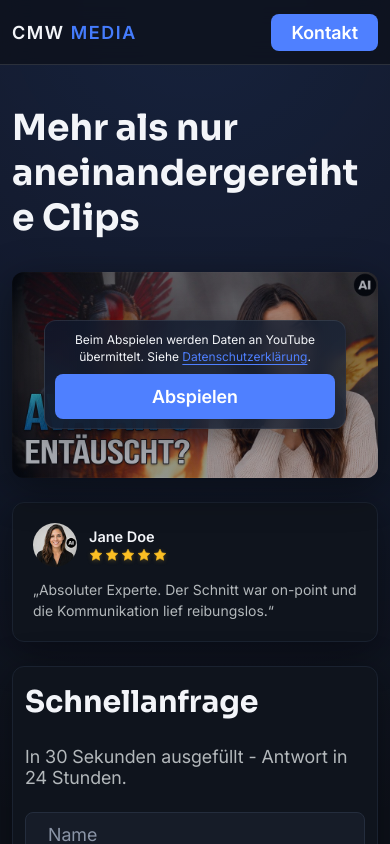
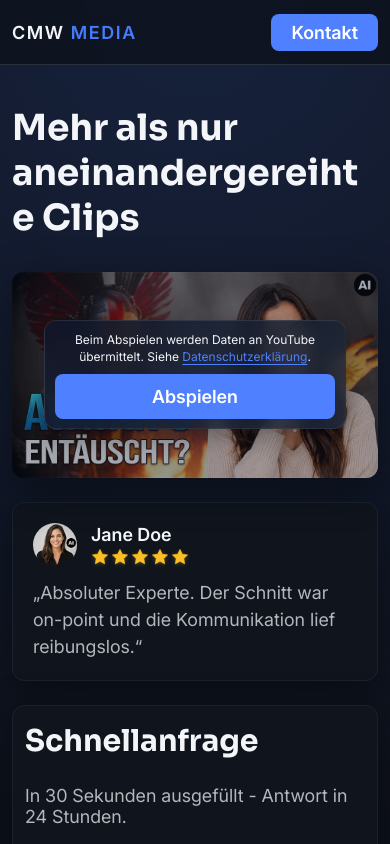
Before and after one commit to 43and18zeroes/video-portfolio, an Angular app: page / in a window 390 px wide. Shown: the top 844 px of the page. Built offline with nearby package versions, Linux system fonts and the light colour scheme.

Commit message:
hero testimonial responsive

```diff
--- a/src/app/components/testimonial/testimonial.scss
+++ b/src/app/components/testimonial/testimonial.scss
@@ -7,6 +7,7 @@ testimonial.scss
 :host {
     display: flex;
     flex-direction: column;
+    height: 100%;
 }
 
 .testimonial {
@@ -14,8 +15,8 @@ testimonial.scss
     @include card-surface;
     display: flex;
     flex-direction: column;
+    height: 100%;
 
-    /* --- Default Styles --- */
     .stars-rating {
         display: flex;
         align-items: center;
@@ -40,20 +41,20 @@ testimonial.scss
         object-fit: cover;
     }
 
-    /* --- Compact Variant Modifier --- */
     &--compact {
         padding: 20px !important;
         gap: 12px;
 
         @include md {
-            flex: 1;
+            padding: 28px !important;
             justify-content: center;
+            gap: 16px;
         }
 
         .testimonial-header {
             display: flex;
             align-items: center;
-            gap: 12px;
+            gap: 14px;
         }
 
         .testimonial-img {
@@ -61,6 +62,11 @@ testimonial.scss
             height: 44px;
             align-self: initial;
             flex-shrink: 0;
+
+            @include md {
+                width: 48px;
+                height: 48px;
+            }
         }
 
         .testimonial-meta {
@@ -70,7 +76,6 @@ testimonial.scss
         }
 
         .testimonial-author {
-            font-size: 14.5px;
             font-weight: 600;
             color: $white-text;
             line-height: 1.2;
@@ -82,15 +87,18 @@ testimonial.scss
         }
 
         .star-icon {
-            width: 14px;
-            height: 14px;
+            width: $general-font-size;
+            height: $general-font-size;
             filter: drop-shadow(0 1px 2px rgba(251, 191, 36, 0.25));
         }
 
         .testimonial-text {
             margin: 0;
-            font-size: 14px;
             line-height: 1.5;
+
+            @include md {
+                line-height: 1.6;
+            }
         }
     }
 }
--- a/src/app/sections/hero/hero.scss
+++ b/src/app/sections/hero/hero.scss
@@ -57,7 +57,6 @@ h1 {
   @include md {
     app-testimonial {
       display: flex;
-      flex-direction: column;
       flex: 1;
     }
   }
```
